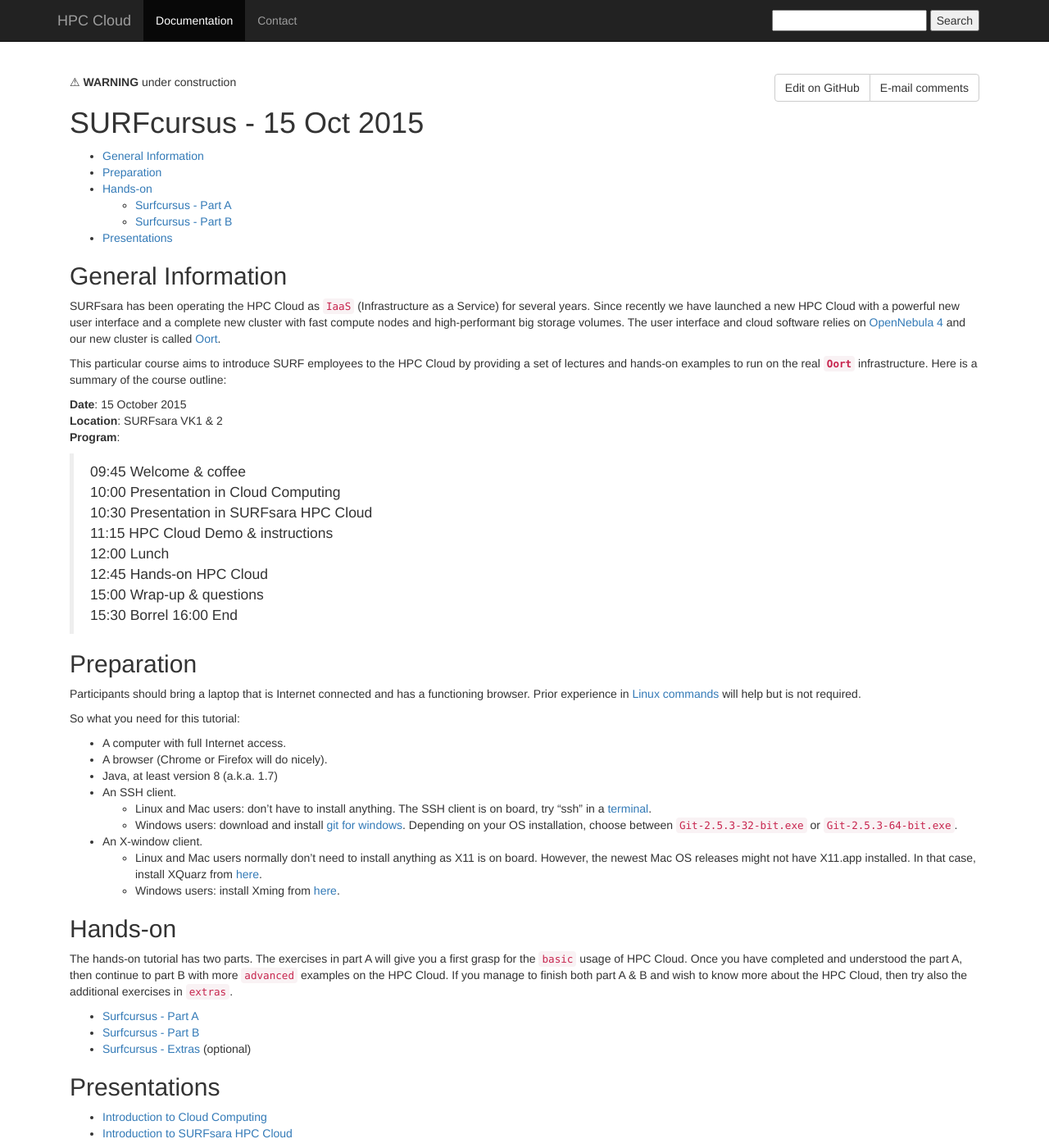
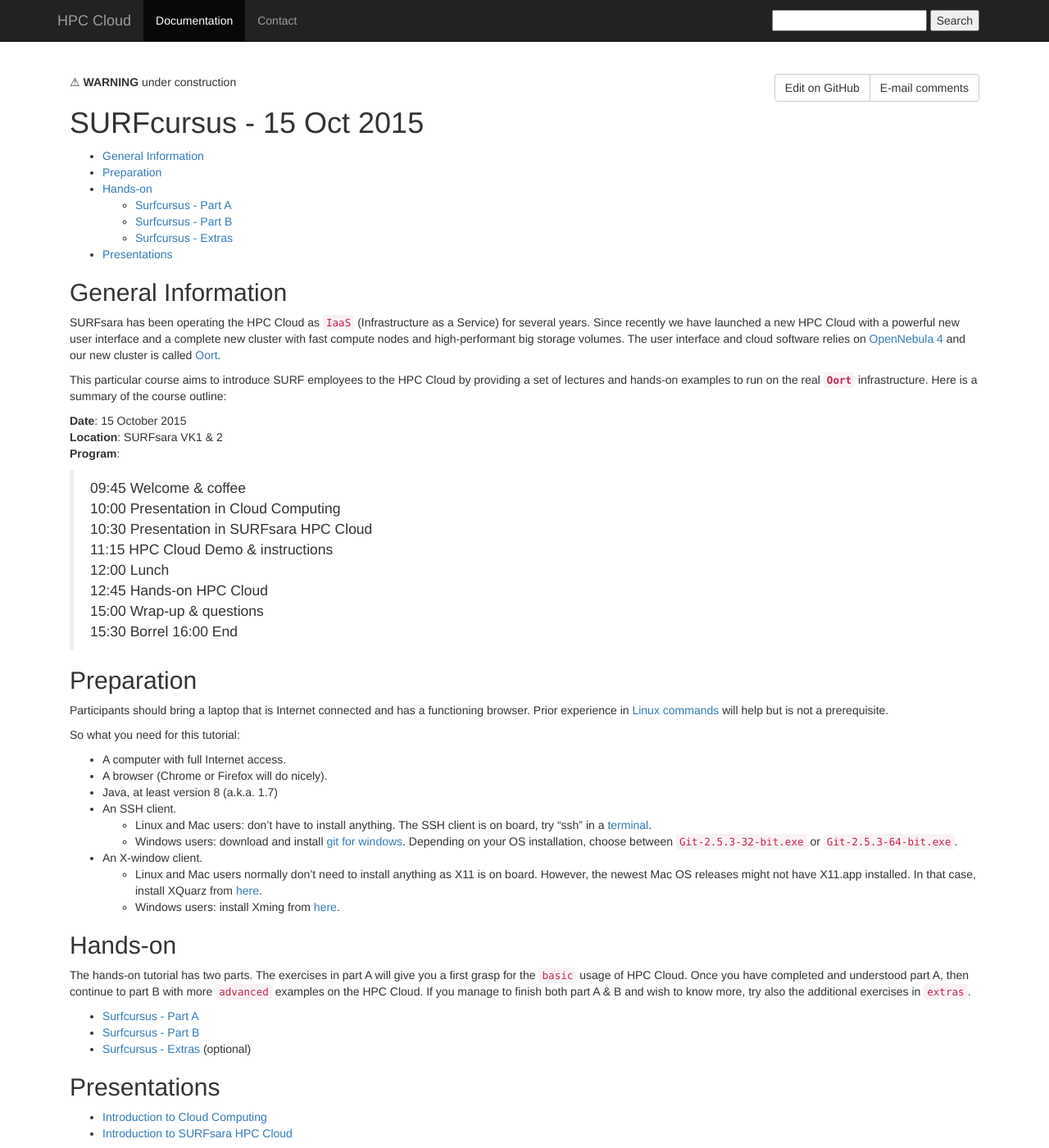
Before and after one commit to sara-nl/clouddocs, a Jekyll site: the page built from surfcursus-2015-Oct-15.markdown, in a window 1280 px wide and 1400 px high. Shown: the whole window at 82% size. Built offline with Jekyll 4.4.1, drawn with Linux system fonts in a browser that asks for light colours.

Commit message:
Update surfcursus-2015-Oct-15.markdown

```diff
--- a/surfcursus-2015-Oct-15.markdown
+++ b/surfcursus-2015-Oct-15.markdown
@@ -11,6 +11,7 @@
 * [Hands-on](#hands-on) <br>
   * [Surfcursus - Part A](surfcursus-part-A-2015-Oct-15)
   * [Surfcursus - Part B](surfcursus-part-B-2015-Oct-15)
+  * [Surfcursus - Extras](surfcursus-extras-2015-Oct-15)
 * [Presentations](#presentations) <br>
 
 ## <a name="general"></a>General Information
@@ -36,7 +37,7 @@
 
 ## <a name="preparation"></a>Preparation
 
-Participants should bring a laptop that is Internet connected and has a functioning browser. Prior experience in [Linux commands](http://cli.learncodethehardway.org/book/) will help but is not required.
+Participants should bring a laptop that is Internet connected and has a functioning browser. Prior experience in [Linux commands](http://cli.learncodethehardway.org/book/) will help but is not a prerequisite.
 
 So what you need for this tutorial:
 
@@ -51,7 +52,7 @@
   * Windows users: install Xming from [here](http://sourceforge.net/projects/xming/).
 
 ## <a name="hands-on"></a> Hands-on
-The hands-on tutorial has two parts. The exercises in part A will give you a first grasp for the `basic` usage of HPC Cloud. Once you have completed and understood the part A, then continue to part B with more `advanced` examples on the HPC Cloud. If you manage to finish both part A & B and wish to know more about the HPC Cloud, then try also the additional exercises in `extras`.
+The hands-on tutorial has two parts. The exercises in part A will give you a first grasp for the `basic` usage of HPC Cloud. Once you have completed and understood part A, then continue to part B with more `advanced` examples on the HPC Cloud. If you manage to finish both part A & B and wish to know more, try also the additional exercises in `extras`.
 
   * [Surfcursus - Part A](surfcursus-part-A-2015-Oct-15)
   * [Surfcursus - Part B](surfcursus-part-B-2015-Oct-15)
```
